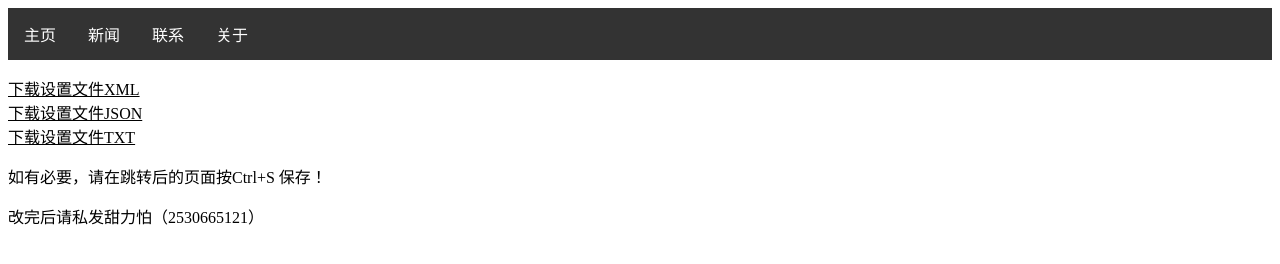
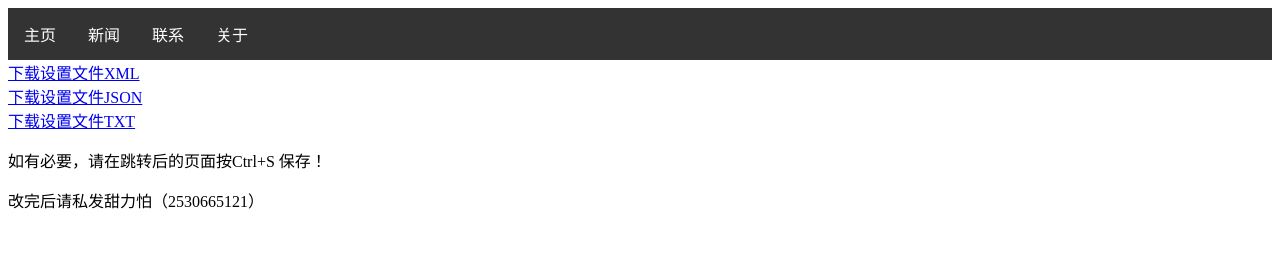
Before and after one commit to xiaozhu2021/software, a plain HTML site: page bot/index.html in a window 1280 px wide. Drawn offline with Linux system fonts and the light colour scheme.

Commit message:
Update index.html

```diff
--- a/bot/index.html
+++ b/bot/index.html
@@ -45,19 +45,19 @@ li a:hover {
 </style>
 </head>
 <body>
-<ul class="meau">
+<ul>
   <li><a class="active" href="/">主页</a></li>
   <li><a href="https://xiaozhu2007.github.io/news/">新闻</a></li>
   <li><a href="#">联系</a></li>
   <li><a href="#">关于</a></li>
 </ul>
-<p id="links">
-<a href="setting.xml">下载设置文件XML</a>
+<!-- --------------------------------------------- -->
+<a href="setting.xml" id="links">下载设置文件XML</a>
 <br />
-<a href="setting.json">下载设置文件JSON</a>
+<a href="setting.json" id="links">下载设置文件JSON</a>
 <br />
-<a href="setting.txt">下载设置文件TXT</a>
-</p>
+<a href="setting.txt" id="links">下载设置文件TXT</a>
+
   <p id="tips">如有必要，请在跳转后的页面按Ctrl+S 保存！</p>
   <p id="tips">改完后请私发甜力怕（2530665121）</p>
 </body>
```
